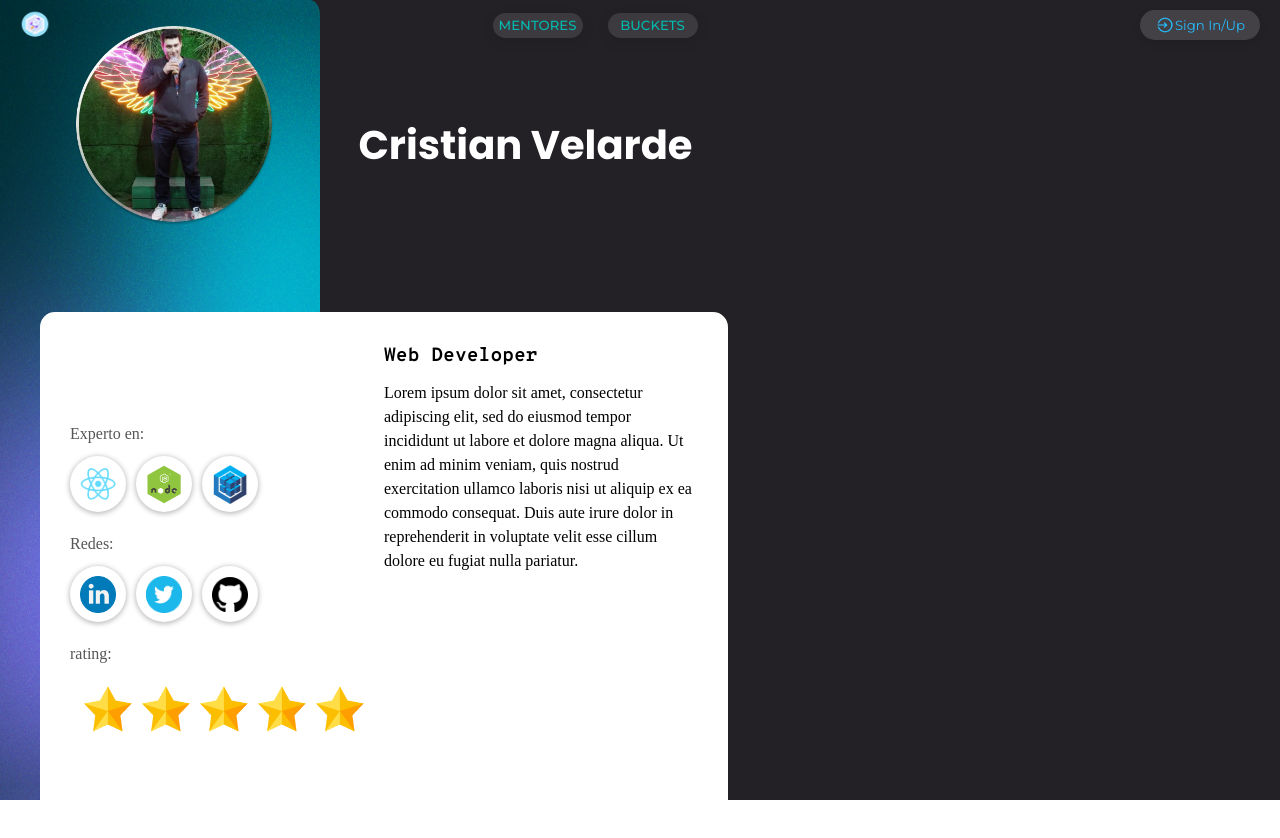
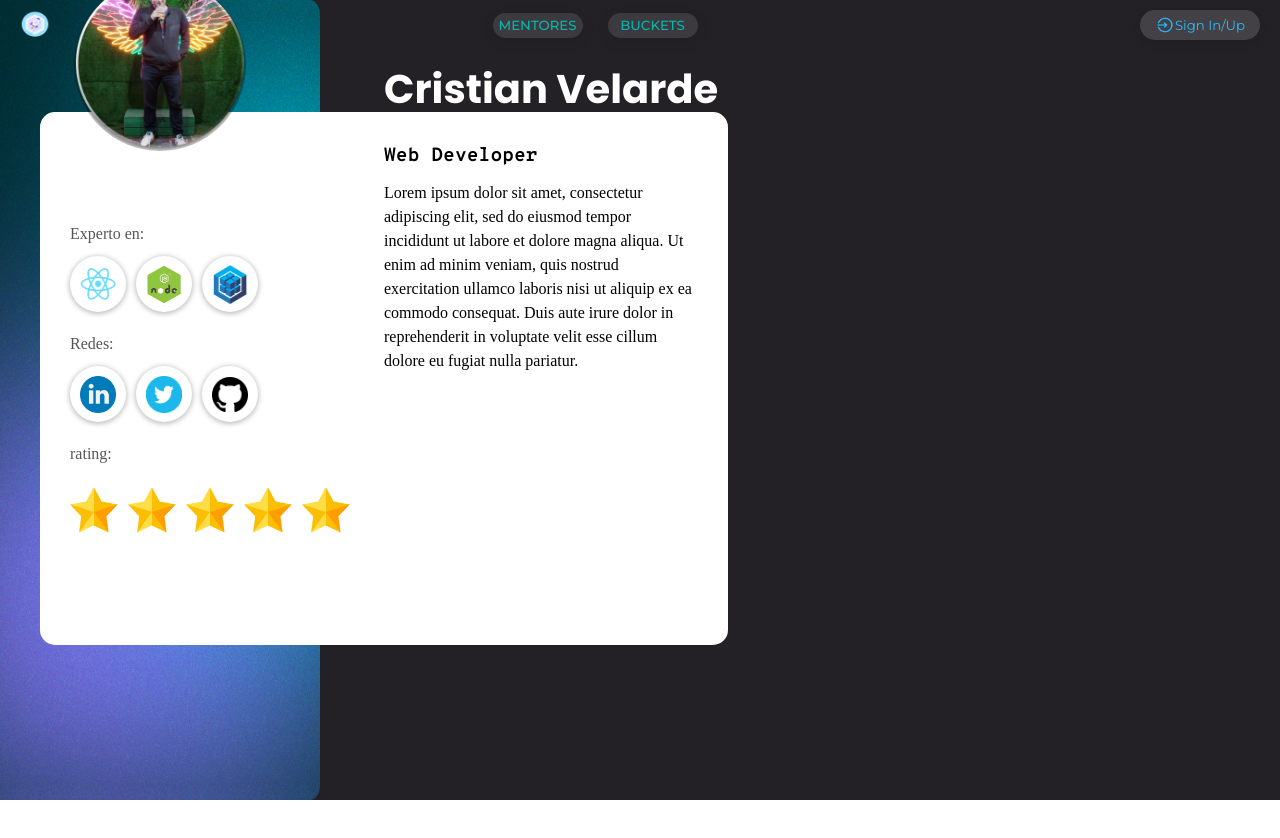
Before and after one commit to irichardo/Learnify, a React (Vite) app in the folder frontend/: page /mentors in a window 1280 px wide. Shown: the top 838 px of the page. After the commit the page ends 800 px from the top, so only its background shows below. Built offline with nearby package versions, Linux system fonts and the light colour scheme; a web font is replaced by a local one.

Commit message:
upgrade position

```diff
--- a/frontend/src/components/DetailMentor/DetailMentor.css
+++ b/frontend/src/components/DetailMentor/DetailMentor.css
@@ -24,12 +24,25 @@
   height: 100%;
 }
 
-.containerProfile img {
-  width: 200px;
-  position: relative;
-  top: -2%;
+#imgProfile {
+  width: 25%;
+  border-radius: 50%;
+  box-shadow: inset 1px -18px 20px 20px rgb(0 0 0 / 25%);
+  min-width: 100px;
+  max-width: 300px;
+  position: absolute;
+  top: -25%;
   left: 5%;
   z-index: 1;
+}
+
+#Name {
+  position: absolute;
+  top: -10%;
+  left: 50%;
+  font-size: 2.5rem;
+  font-family: Poppins-Bold;
+  color: #ffffff;
 }
 
 .containerInfo {
@@ -70,15 +83,6 @@
   gap: 10px;
 }
 
-#Name {
-  position: absolute;
-  top: 115px;
-  left: 28%;
-  font-size: 2.5rem;
-  font-family: Poppins-Bold;
-  color: #ffffff;
-}
-
 .containerDescription p {
   color: black;
   text-align: start;
--- a/frontend/src/components/DetailMentor/DetailMentor.tsx
+++ b/frontend/src/components/DetailMentor/DetailMentor.tsx
@@ -68,9 +68,9 @@ const DetailMentor = () => {
   return (
     <div className='ContainerDetailMentor'>
       <div className='containerProfile'>
-        <img src={imgPrueba} alt='imgPrueba' />
-        <h1 id='Name'>{simulatorApi.nombre}</h1>
         <div className='containerInfo'>
+          <img id='imgProfile' src={imgPrueba} alt='imgPrueba' />
+          <h1 id='Name'>{simulatorApi.nombre}</h1>
           <section className='containerData'>
             <div className='containerExpert'>
               <CardData arrayExpert={simulatorApi.expert} title='Experto en:' />
```
